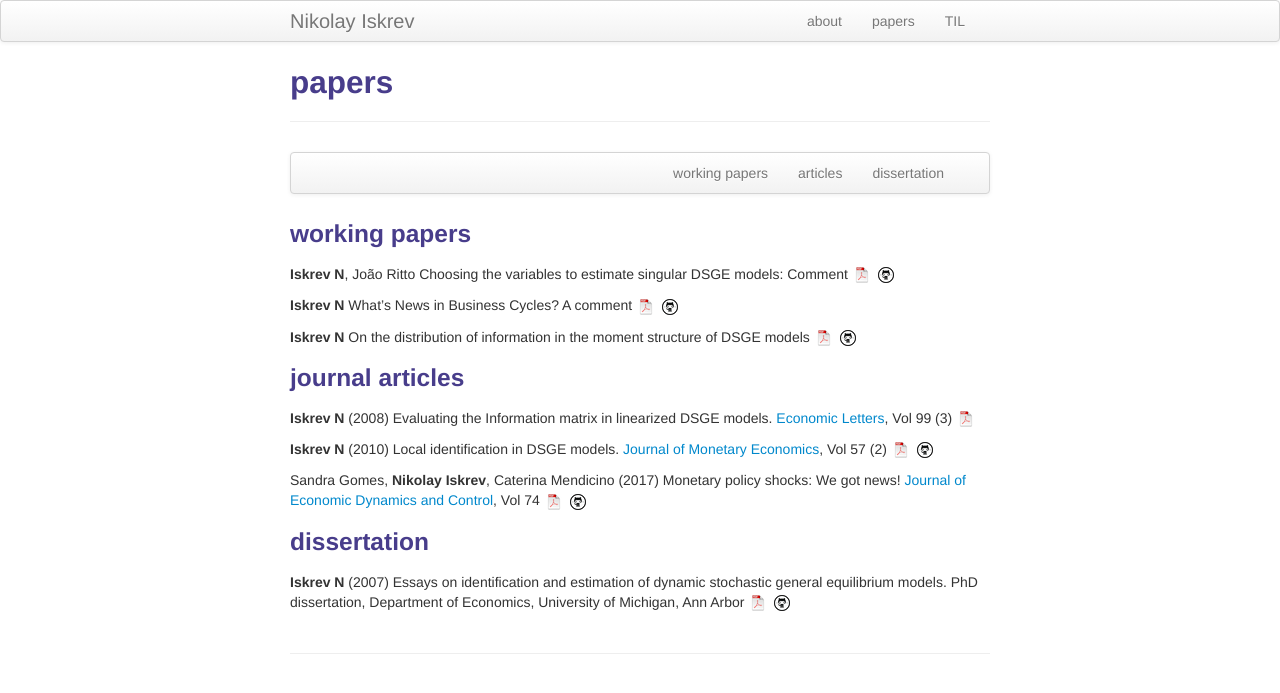
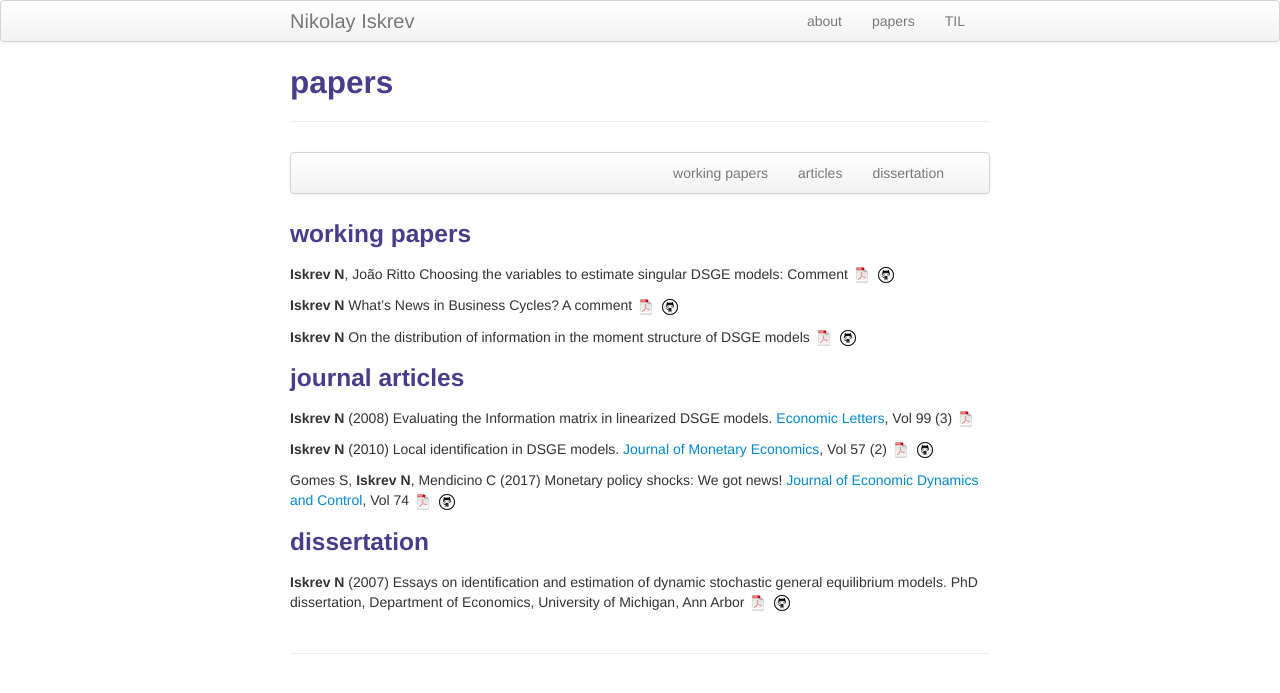
Before and after one commit to niskrev/niskrev.github.io, a Jekyll site: the page built from pages/papers.md, in a window 1280 px wide. Shown: the top 693 px of the page. Built offline with Jekyll 4.4.1, drawn with Linux system fonts in a browser that asks for light colours.

Commit message:
updated papers

```diff
--- a/pages/papers.md
+++ b/pages/papers.md
@@ -40,7 +40,7 @@
 [![pdf](icons16/pdf-icon.png)](../assets/papers/Local_identification.pdf)
 [![GitHub](icons16/github-icon.png)](https://github.com/niskrev/Local_identification)
 
-Sandra Gomes, **Nikolay Iskrev**, Caterina Mendicino (2017) Monetary policy shocks: We got news! [Journal of Economic Dynamics and Control](http://www.sciencedirect.com/science/journal/01651889), Vol 74 [![pdf](icons16/pdf-icon.png)](../assets/papers/News.pdf)
+Gomes S, **Iskrev N**, Mendicino C (2017) Monetary policy shocks: We got news! [Journal of Economic Dynamics and Control](http://www.sciencedirect.com/science/journal/01651889), Vol 74 [![pdf](icons16/pdf-icon.png)](../assets/papers/News.pdf)
 [![GitHub](icons16/github-icon.png)](https://github.com/niskrev/News)
 
 
```
